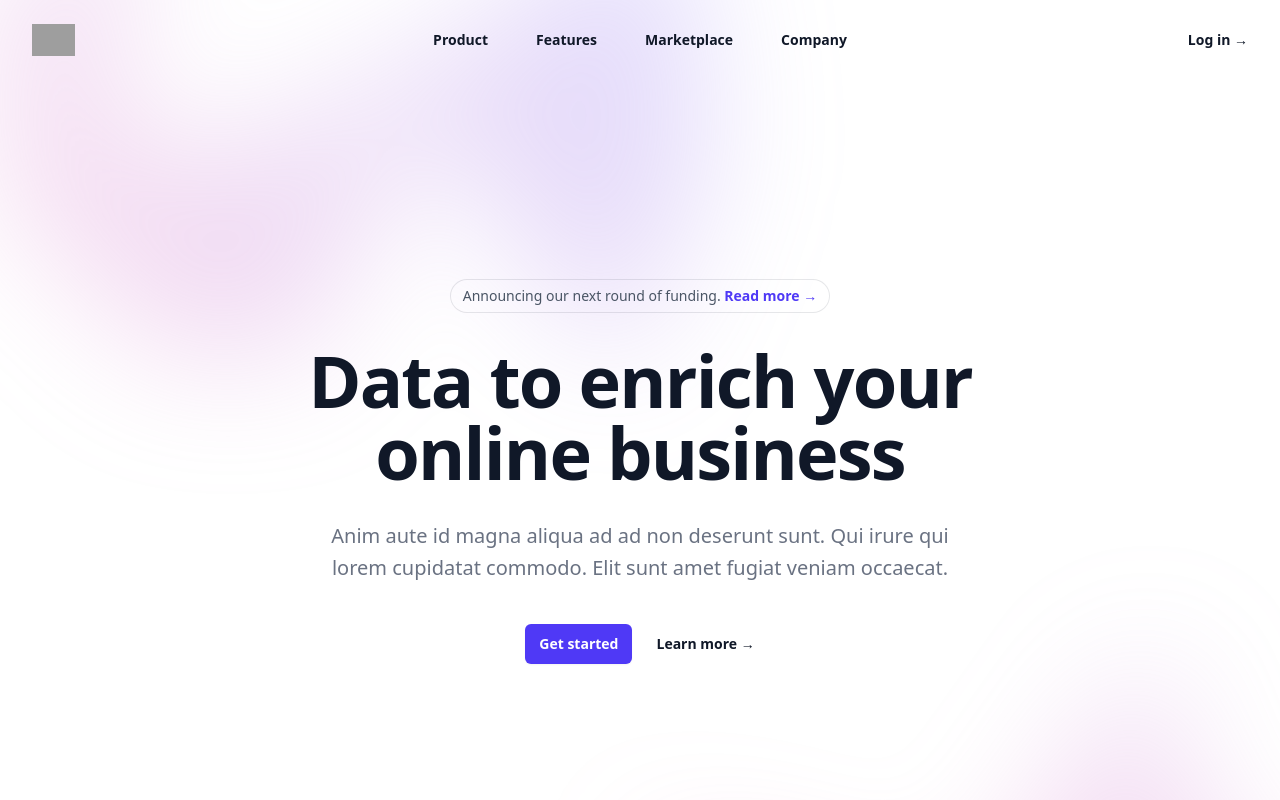
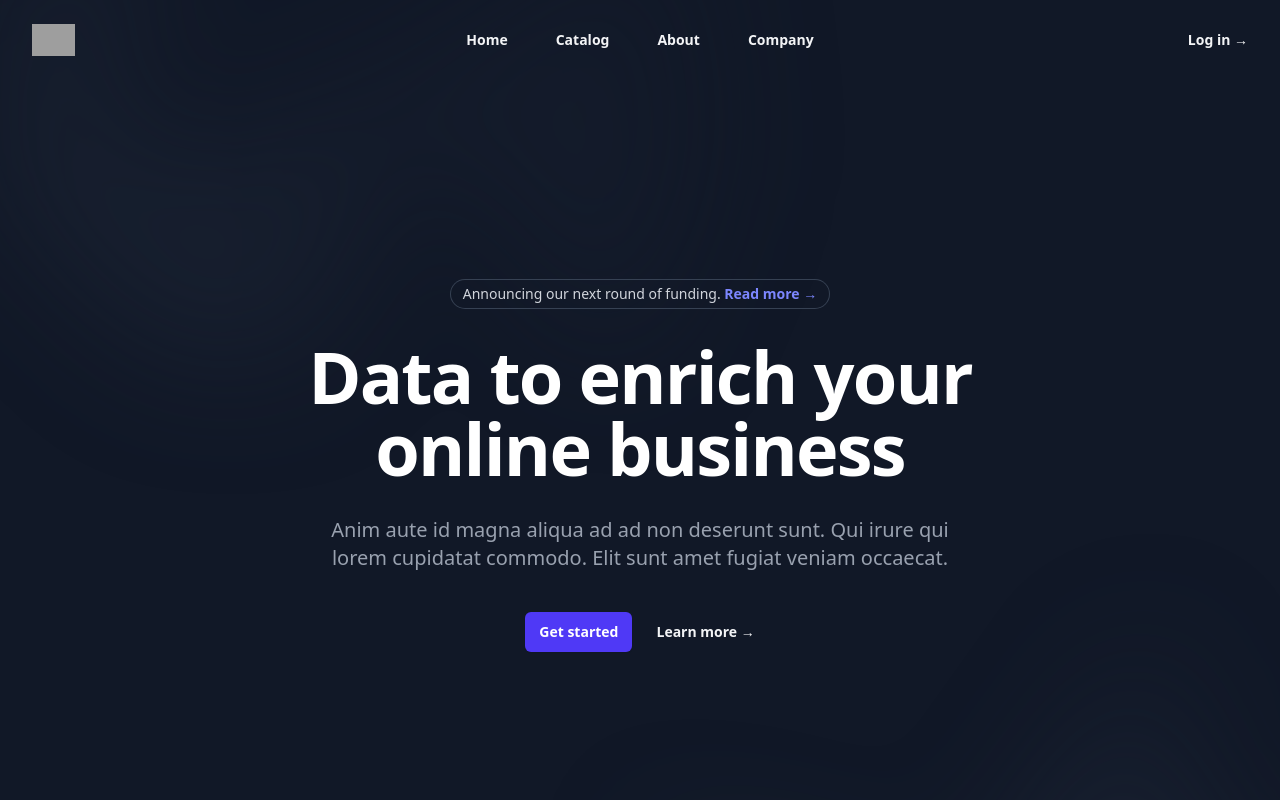
Before and after one commit to Milen03/AutoMile-React-project, a React (Vite) app in the folder client/: page / in a window 1280 px wide. Shown: the top 800 px of the page. Built offline with nearby package versions, Linux system fonts and the light colour scheme; grey boxes are pictures that could not be loaded.

Commit message:
set react router and add header home pages

```diff
--- a/client/package.json
+++ b/client/package.json
@@ -15,6 +15,7 @@
     "@tailwindcss/vite": "^4.0.14",
     "react": "^19.0.0",
     "react-dom": "^19.0.0",
+    "react-router": "^7.3.0",
     "tailwindcss": "^4.0.14"
   },
   "devDependencies": {
--- a/client/src/App.css
+++ b/client/src/App.css
@@ -1,2 +1,7 @@
+html, body {
+  background-color: #111827; /* Тъмен фон */
+  color: white;
+  min-height: 100vh;
+}
 
 @import "tailwindcss";
--- a/client/src/App.jsx
+++ b/client/src/App.jsx
@@ -1,5 +1,7 @@
 
 import './App.css'
+import { Route,Routes } from 'react-router'
+import Header from './components/header/Header.jsx'
 import Home from './components/home/Home.jsx'
 
 function App() {
@@ -7,7 +9,10 @@ function App() {
 
   return (
     <>
-      <Home />
+    <Header />
+    <Routes>
+    <Route path='/' element={<Home />}/>
+    </Routes>
     </>
   )
 }
--- /dev/null
+++ b/client/src/components/header/Header.jsx
@@ -0,0 +1,107 @@
+import { useState } from 'react'
+import { Dialog, DialogPanel } from '@headlessui/react'
+import { Bars3Icon, XMarkIcon } from '@heroicons/react/24/outline'
+import { Link, NavLink } from 'react-router'
+
+
+const navigation = [
+    { name: 'Home', path: '/' },
+    { name: 'Catalog', path: '/catalog' },
+    { name: 'About', path: '/about' },
+    { name: 'Company', path: '/company' },
+  ]
+export default function Header(){
+
+    const [mobileMenuOpen, setMobileMenuOpen] = useState(false)
+
+    return(
+        <>
+          <header className="absolute inset-x-0 top-0 z-50">
+        <nav aria-label="Global" className="flex items-center justify-between p-6 lg:px-8">
+          <div className="flex lg:flex-1">
+            <a href="#" className="-m-1.5 p-1.5">
+              <span className="sr-only">Your Company</span>
+              <img
+                alt=""
+                src="https://tailwindcss.com/plus-assets/img/logos/mark.svg?color=indigo&shade=600"
+                className="h-8 w-auto"
+              />
+            </a>
+          </div>
+          <div className="flex lg:hidden">
+            <button
+              type="button"
+              onClick={() => setMobileMenuOpen(true)}
+              className="-m-2.5 inline-flex items-center justify-center rounded-md p-2.5 text-gray-300"
+            >
+              <span className="sr-only">Open main menu</span>
+              <Bars3Icon aria-hidden="true" className="h-6 w-6" />
+            </button>
+          </div>
+          <div className="hidden lg:flex lg:gap-x-12">
+            {navigation.map((item) => (
+              <Link
+              key={item.name}
+              to={item.path}
+              className="text-sm font-semibold text-gray-100">
+                {item.name}
+              </Link>
+            ))}
+          </div>
+          <div className="hidden lg:flex lg:flex-1 lg:justify-end">
+            <a href="#" className="text-sm font-semibold text-gray-100">
+              Log in <span aria-hidden="true">&rarr;</span>
+            </a>
+          </div>
+        </nav>
+        <Dialog open={mobileMenuOpen} onClose={setMobileMenuOpen} className="lg:hidden">
+          <div className="fixed inset-0 z-50" />
+          <DialogPanel className="fixed inset-y-0 right-0 z-50 w-full overflow-y-auto bg-gray-800 px-6 py-6 sm:max-w-sm sm:ring-1 sm:ring-gray-700">
+            <div className="flex items-center justify-between">
+              <a href="#" className="-m-1.5 p-1.5">
+                <span className="sr-only">Your Company</span>
+                <img
+                  alt=""
+                  src="https://tailwindcss.com/plus-assets/img/logos/mark.svg?color=indigo&shade=600"
+                  className="h-8 w-auto"
+                />
+              </a>
+              <button
+                type="button"
+                onClick={() => setMobileMenuOpen(false)}
+                className="-m-2.5 rounded-md p-2.5 text-gray-300"
+              >
+                <span className="sr-only">Close menu</span>
+                <XMarkIcon aria-hidden="true" className="h-6 w-6" />
+              </button>
+            </div>
+            <div className="mt-6 flow-root">
+              <div className="-my-6 divide-y divide-gray-700">
+                <div className="space-y-2 py-6">
+                  {navigation.map((item) => (
+                    <NavLink
+                      key={item.name}
+                      to={item.path}
+                      className="-mx-3 block rounded-lg px-3 py-2 text-base font-semibold text-gray-100 hover:bg-gray-700"
+                    >
+                      {item.name}
+                    </NavLink>
+                  ))}
+                </div>
+                <div className="py-6">
+                  <a
+                    href="#"
+                    className="-mx-3 block rounded-lg px-3 py-2.5 text-base font-semibold text-gray-100 hover:bg-gray-700"
+                  >
+                    Log in
+                  </a>
+                </div>
+              </div>
+            </div>
+          </DialogPanel>
+        </Dialog>
+      </header>
+      </>
+    )
+
+}
--- a/client/src/components/home/Home.jsx
+++ b/client/src/components/home/Home.jsx
@@ -1,106 +1,9 @@
-import { useState } from 'react'
-import { Dialog, DialogPanel } from '@headlessui/react'
-import { Bars3Icon, XMarkIcon } from '@heroicons/react/24/outline'
-
-
-const navigation = [
-    { name: 'Product', href: '#' },
-    { name: 'Features', href: '#' },
-    { name: 'Marketplace', href: '#' },
-    { name: 'Company', href: '#' },
-  ]
-
 export default function Home(){
-    const [mobileMenuOpen, setMobileMenuOpen] = useState(false)
-
 
     return(
         <>
-<div className="bg-white">
-      <header className="absolute inset-x-0 top-0 z-50">
-        <nav aria-label="Global" className="flex items-center justify-between p-6 lg:px-8">
-          <div className="flex lg:flex-1">
-            <a href="#" className="-m-1.5 p-1.5">
-              <span className="sr-only">Your Company</span>
-              <img
-                alt=""
-                src="https://tailwindcss.com/plus-assets/img/logos/mark.svg?color=indigo&shade=600"
-                className="h-8 w-auto"
-              />
-            </a>
-          </div>
-          <div className="flex lg:hidden">
-            <button
-              type="button"
-              onClick={() => setMobileMenuOpen(true)}
-              className="-m-2.5 inline-flex items-center justify-center rounded-md p-2.5 text-gray-700"
-            >
-              <span className="sr-only">Open main menu</span>
-              <Bars3Icon aria-hidden="true" className="size-6" />
-            </button>
-          </div>
-          <div className="hidden lg:flex lg:gap-x-12">
-            {navigation.map((item) => (
-              <a key={item.name} href={item.href} className="text-sm/6 font-semibold text-gray-900">
-                {item.name}
-              </a>
-            ))}
-          </div>
-          <div className="hidden lg:flex lg:flex-1 lg:justify-end">
-            <a href="#" className="text-sm/6 font-semibold text-gray-900">
-              Log in <span aria-hidden="true">&rarr;</span>
-            </a>
-          </div>
-        </nav>
-        <Dialog open={mobileMenuOpen} onClose={setMobileMenuOpen} className="lg:hidden">
-          <div className="fixed inset-0 z-50" />
-          <DialogPanel className="fixed inset-y-0 right-0 z-50 w-full overflow-y-auto bg-white px-6 py-6 sm:max-w-sm sm:ring-1 sm:ring-gray-900/10">
-            <div className="flex items-center justify-between">
-              <a href="#" className="-m-1.5 p-1.5">
-                <span className="sr-only">Your Company</span>
-                <img
-                  alt=""
-                  src="https://tailwindcss.com/plus-assets/img/logos/mark.svg?color=indigo&shade=600"
-                  className="h-8 w-auto"
-                />
-              </a>
-              <button
-                type="button"
-                onClick={() => setMobileMenuOpen(false)}
-                className="-m-2.5 rounded-md p-2.5 text-gray-700"
-              >
-                <span className="sr-only">Close menu</span>
-                <XMarkIcon aria-hidden="true" className="size-6" />
-              </button>
-            </div>
-            <div className="mt-6 flow-root">
-              <div className="-my-6 divide-y divide-gray-500/10">
-                <div className="space-y-2 py-6">
-                  {navigation.map((item) => (
-                    <a
-                      key={item.name}
-                      href={item.href}
-                      className="-mx-3 block rounded-lg px-3 py-2 text-base/7 font-semibold text-gray-900 hover:bg-gray-50"
-                    >
-                      {item.name}
-                    </a>
-                  ))}
-                </div>
-                <div className="py-6">
-                  <a
-                    href="#"
-                    className="-mx-3 block rounded-lg px-3 py-2.5 text-base/7 font-semibold text-gray-900 hover:bg-gray-50"
-                  >
-                    Log in
-                  </a>
-                </div>
-              </div>
-            </div>
-          </DialogPanel>
-        </Dialog>
-      </header>
-
-      <div className="relative isolate px-6 pt-14 lg:px-8">
+<div className="relative isolate px-6 pt-14 lg:px-8">
+        {/* Първи тъмен градиент */}
         <div
           aria-hidden="true"
           className="absolute inset-x-0 -top-40 -z-10 transform-gpu overflow-hidden blur-3xl sm:-top-80"
@@ -110,26 +13,25 @@ export default function Home(){
               clipPath:
                 'polygon(74.1% 44.1%, 100% 61.6%, 97.5% 26.9%, 85.5% 0.1%, 80.7% 2%, 72.5% 32.5%, 60.2% 62.4%, 52.4% 68.1%, 47.5% 58.3%, 45.2% 34.5%, 27.5% 76.7%, 0.1% 64.9%, 17.9% 100%, 27.6% 76.8%, 76.1% 97.7%, 74.1% 44.1%)',
             }}
-            className="relative left-[calc(50%-11rem)] aspect-1155/678 w-[36.125rem] -translate-x-1/2 rotate-[30deg] bg-linear-to-tr from-[#ff80b5] to-[#9089fc] opacity-30 sm:left-[calc(50%-30rem)] sm:w-[72.1875rem]"
+            className="relative left-[calc(50%-11rem)] aspect-[1155/678] w-[36.125rem] -translate-x-1/2 rotate-[30deg] bg-gradient-to-tr from-gray-700 to-gray-900 opacity-30 sm:left-[calc(50%-30rem)] sm:w-[72.1875rem]"
           />
         </div>
         <div className="mx-auto max-w-2xl py-32 sm:py-48 lg:py-56">
           <div className="hidden sm:mb-8 sm:flex sm:justify-center">
-            <div className="relative rounded-full px-3 py-1 text-sm/6 text-gray-600 ring-1 ring-gray-900/10 hover:ring-gray-900/20">
+            <div className="relative rounded-full px-3 py-1 text-sm text-gray-300 ring-1 ring-gray-700 hover:ring-gray-500">
               Announcing our next round of funding.{' '}
-              <a href="#" className="font-semibold text-indigo-600">
+              <a href="#" className="font-semibold text-indigo-400">
                 <span aria-hidden="true" className="absolute inset-0" />
                 Read more <span aria-hidden="true">&rarr;</span>
               </a>
             </div>
           </div>
           <div className="text-center">
-            <h1 className="text-5xl font-semibold tracking-tight text-balance text-gray-900 sm:text-7xl">
+            <h1 className="text-5xl font-semibold tracking-tight text-white sm:text-7xl">
               Data to enrich your online business
             </h1>
-            <p className="mt-8 text-lg font-medium text-pretty text-gray-500 sm:text-xl/8">
-              Anim aute id magna aliqua ad ad non deserunt sunt. Qui irure qui lorem cupidatat commodo. Elit sunt amet
-              fugiat veniam occaecat.
+            <p className="mt-8 text-lg font-medium text-gray-400 sm:text-xl">
+              Anim aute id magna aliqua ad ad non deserunt sunt. Qui irure qui lorem cupidatat commodo. Elit sunt amet fugiat veniam occaecat.
             </p>
             <div className="mt-10 flex items-center justify-center gap-x-6">
               <a
@@ -138,12 +40,13 @@ export default function Home(){
               >
                 Get started
               </a>
-              <a href="#" className="text-sm/6 font-semibold text-gray-900">
+              <a href="#" className="text-sm font-semibold text-gray-100">
                 Learn more <span aria-hidden="true">→</span>
               </a>
             </div>
           </div>
         </div>
+        {/* Втори тъмен градиент */}
         <div
           aria-hidden="true"
           className="absolute inset-x-0 top-[calc(100%-13rem)] -z-10 transform-gpu overflow-hidden blur-3xl sm:top-[calc(100%-30rem)]"
@@ -153,11 +56,10 @@ export default function Home(){
               clipPath:
                 'polygon(74.1% 44.1%, 100% 61.6%, 97.5% 26.9%, 85.5% 0.1%, 80.7% 2%, 72.5% 32.5%, 60.2% 62.4%, 52.4% 68.1%, 47.5% 58.3%, 45.2% 34.5%, 27.5% 76.7%, 0.1% 64.9%, 17.9% 100%, 27.6% 76.8%, 76.1% 97.7%, 74.1% 44.1%)',
             }}
-            className="relative left-[calc(50%+3rem)] aspect-1155/678 w-[36.125rem] -translate-x-1/2 bg-linear-to-tr from-[#ff80b5] to-[#9089fc] opacity-30 sm:left-[calc(50%+36rem)] sm:w-[72.1875rem]"
+            className="relative left-[calc(50%+3rem)] aspect-[1155/678] w-[36.125rem] -translate-x-1/2 bg-gradient-to-tr from-gray-700 to-gray-900 opacity-30 sm:left-[calc(50%+36rem)] sm:w-[72.1875rem]"
           />
         </div>
       </div>
-    </div>
         </>
     )
 }
```
Also changed, not shown: client/src/main.jsx (+4 -3 lines), 1 other file (tests, documents, lock files or other folders).
